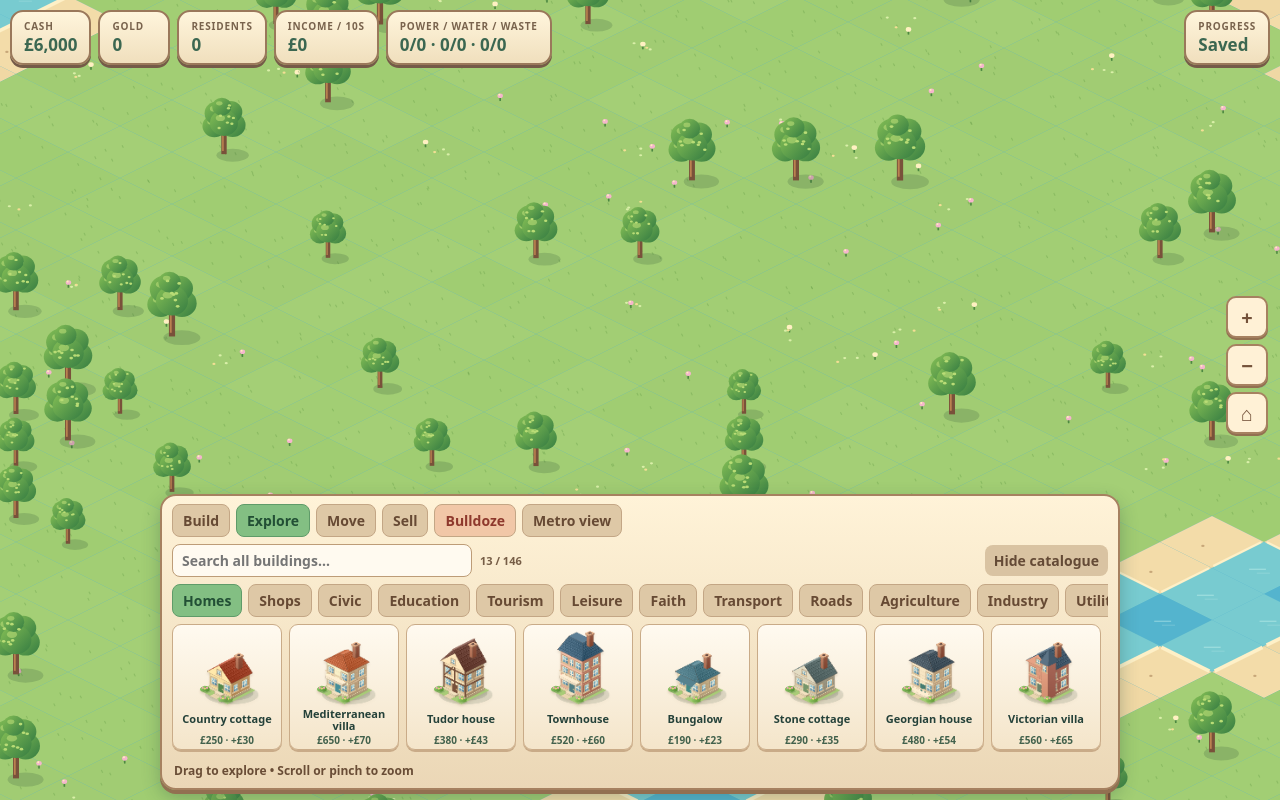
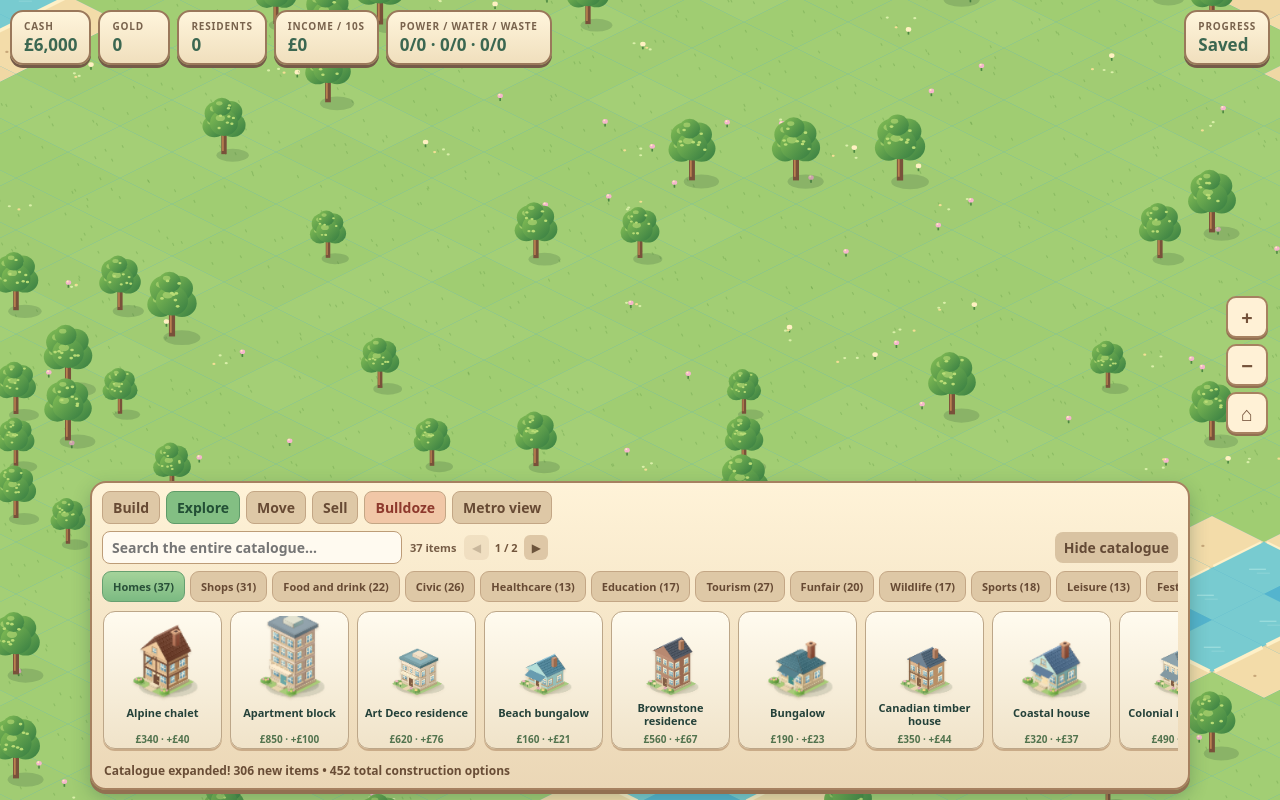
Before and after one commit to nobeigewebsites/town-builder, a plain HTML site: page index.html in a window 1280 px wide. Drawn offline with Linux system fonts and the light colour scheme.

Commit message:
Update index.html

```diff
--- a/index.html
+++ b/index.html
@@ -1446,6 +1446,7 @@ frame();
 <script src="./town-upgrade-v03.js"></script>
 <script src="./town-upgrade-v04.js"></script>
 <script src="./town-upgrade-v05.js"></script>
+<script src="./town-upgrade-v06.js"></script>
 
 </body>
 </html>
```
